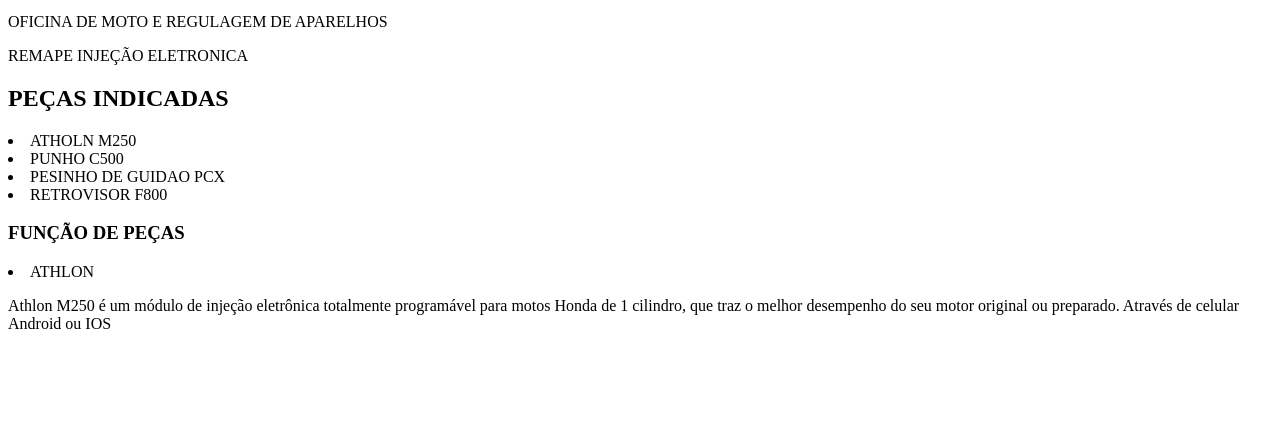
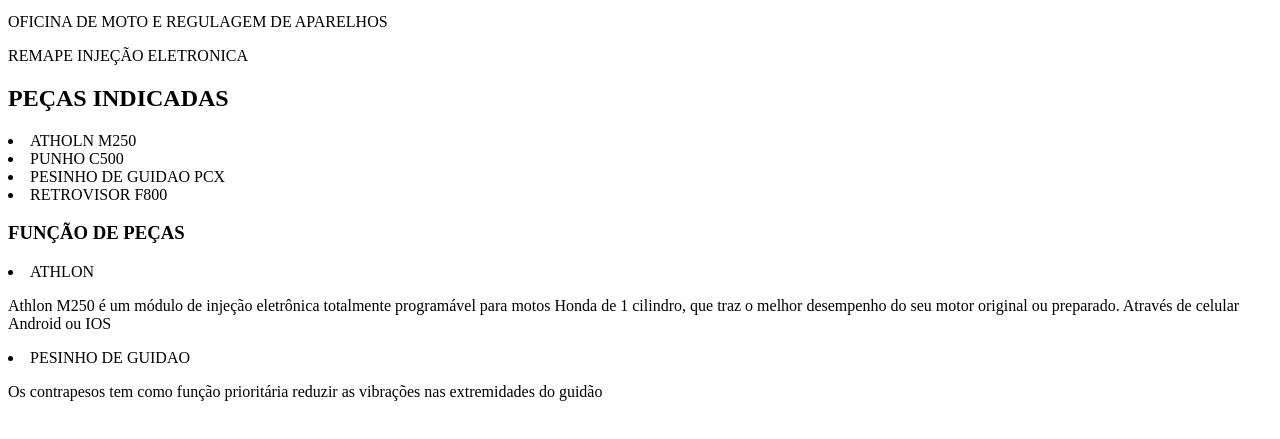
Before and after one commit to luscas244/cwblucas_041, a plain HTML site: page index.html in a window 1280 px wide. Shown: the part 101-540 px from the top of the page. Drawn offline with Linux system fonts and the light colour scheme.

Commit message:
Update index.html

```diff
--- a/index.html
+++ b/index.html
@@ -18,5 +18,8 @@
     <h3>FUNÇÃO DE PEÇAS</h3>
     <LI>ATHLON</LI>
     <p>Athlon M250 é um módulo de injeção eletrônica totalmente programável para motos Honda de 1 cilindro, que traz o melhor desempenho do seu motor original ou preparado. Através de celular Android ou IOS</p>
+<LI>PESINHO DE GUIDAO</LI>
+    <p>Os contrapesos tem como função prioritária reduzir as vibrações nas extremidades do guidão</p>
+
 </body>
 </html>
```
